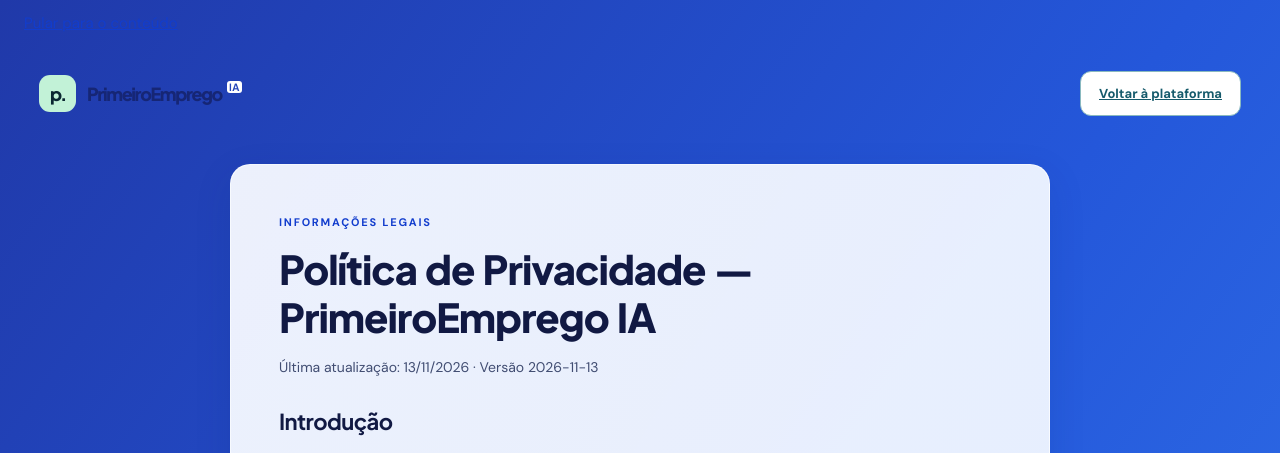
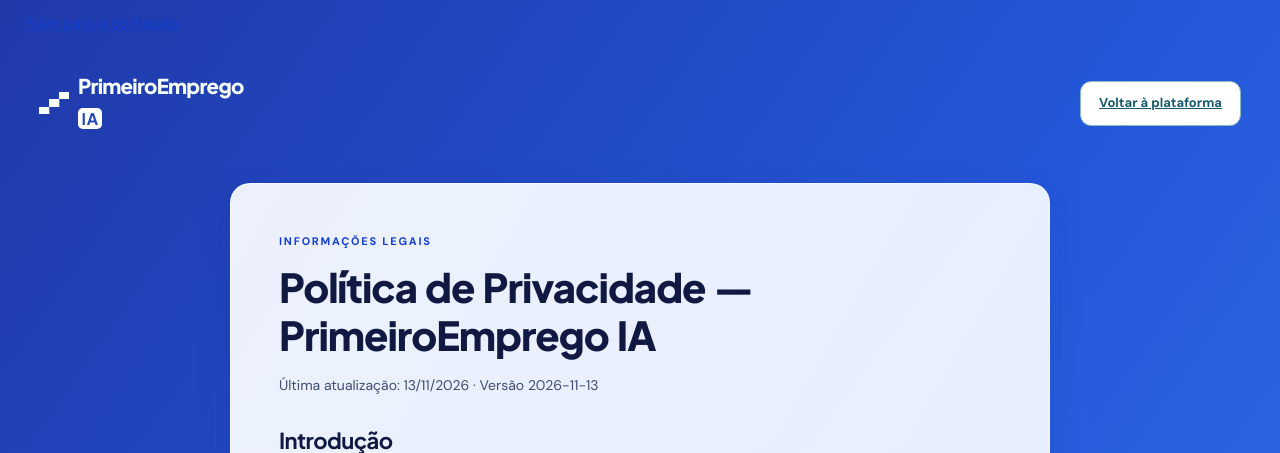
Before and after one commit to Felipe072008/Projeto-Primeiro-Emprego-IA, a Flask app: page /politica-de-privacidade in a window 1280 px wide. Shown: the top 453 px of the page. Run offline with Flask 3, Linux system fonts and the light colour scheme.

Commit message:
Política e Privacidade

```diff
--- a/static/azul_royal.css
+++ b/static/azul_royal.css
@@ -23,8 +23,8 @@ body:has(.auth-view:not(.hidden)) {
 .auth-intro { display: flex; flex-direction: column; align-items: flex-start; color: white; }
 .auth-intro::before, .auth-intro::after { display: none; }
 .auth-intro .brand { gap: .42em; font-size: clamp(1.25rem, 1.65vw, 1.55rem); letter-spacing: -.035em; }
-.auth-intro .steps-mark { flex: 0 0 1.48em; height: 1.12em; }
-.auth-intro .brand b { margin: 0; font-size: .78em; vertical-align: .06em; }
+:is(.auth-intro, .legal-header) .steps-mark { flex: 0 0 1.48em; height: 1.12em; }
+:is(.auth-intro, .legal-header) .brand b { margin: 0; font-size: .78em; vertical-align: .06em; }
 .intro-copy { margin: clamp(18px, 3vh, 28px) 0 12px; }
 .intro-copy h1 {
   margin: 0;
@@ -131,7 +131,7 @@ summary {cursor:pointer;color:var(--blue);padding-block:8px;}
 .sidebar .brand {margin:0 auto 0 0;font-size:clamp(1rem,1.5vw,1.25rem);}
 .sidebar .nav {display:flex;flex-direction:row;align-items:center;gap:clamp(2px,1vw,16px);}
 .sidebar .nav-link {width:auto;white-space:nowrap;color:white;background:transparent;border-radius:0;}
-.sidebar .nav-link.active {box-shadow:inset 0 -3px white;}
+.sidebar .nav-link.active {border-radius:16px;box-shadow:inset 0 -3px white;}
 .sidebar .nav-link span {display:none;}
 .app-shell:not(.hidden) {display:grid;grid-template-columns:minmax(0,1fr);grid-template-rows:auto 1fr;align-content:start;}
 .sidebar,.topbar {grid-area:1 / 1;}
--- a/static/privacidade.css
+++ b/static/privacidade.css
@@ -27,7 +27,9 @@
 }
 .site-footer a:focus-visible { outline-color: currentColor; }
 .legal-content a,.cookie-banner a,.cookie-dialog a { color:var(--blue); text-decoration:underline; text-underline-offset:3px; overflow-wrap:anywhere; }
-.legal-header { max-width:1250px; margin:auto; padding:24px; display:flex; align-items:center; justify-content:space-between; gap:20px; }
+.legal-header { max-width:1250px; margin:auto; padding:clamp(16px, 3vw, 24px); display:flex; flex-wrap:wrap; align-items:center; justify-content:space-between; gap:12px 20px; }
+.legal-header .brand { gap:.42em; font-size:clamp(1.125rem, 1.6vw, 1.375rem); letter-spacing:-.035em; }
+.legal-header .brand:focus-visible { outline-color:currentColor; }
 .legal-content { width:min(100% - 40px,820px); margin:24px auto 56px; padding:clamp(24px,5vw,48px); background:var(--paper); border:1px solid var(--line); border-radius:var(--radius); box-shadow:var(--shadow); line-height:1.75; }
 .legal-content h1 { font-size:clamp(27px,4vw,40px); line-height:1.2; }
 .legal-content h2 { margin-top:28px; font-size:22px; line-height:1.3; }
@@ -59,7 +61,7 @@
 .cookie-choice input { width:19px; height:19px; flex:none; accent-color:var(--blue); }
 .cookie-close { position:absolute; right:16px; top:12px; width:44px; height:44px; border:0; border-radius:10px; background:var(--blue-pale); color:var(--ink); font-size:28px; }
 .noscript-privacy { padding:18px; }
-@media(max-width:620px) { .legal-header { align-items:flex-start; flex-wrap:wrap; } .legal-header .button { font-size:13px; } .legal-content { width:calc(100% - 24px); padding:22px 18px; } .cookie-banner { left:10px; right:10px; bottom:10px; padding:18px; max-height:calc(100dvh - 24px); overflow:auto; } .cookie-actions { gap:8px; margin-top:12px; } .cookie-actions .button { flex:1 1 100%; padding:10px 12px; } .cookie-dialog { padding:24px 18px; } .legal-table { font-size:12px; } .legal-table th,.legal-table td { padding:8px; } }
+@media(max-width:620px) { .legal-header .button { font-size:13px; } .legal-content { width:calc(100% - 24px); padding:22px 18px; } .cookie-banner { left:10px; right:10px; bottom:10px; padding:18px; max-height:calc(100dvh - 24px); overflow:auto; } .cookie-actions { gap:8px; margin-top:12px; } .cookie-actions .button { flex:1 1 100%; padding:10px 12px; } .cookie-dialog { padding:24px 18px; } .legal-table { font-size:12px; } .legal-table th,.legal-table td { padding:8px; } }
 
 .form-stack .terms-choice { flex-direction:row; }
 
--- a/templates/base_legal.html
+++ b/templates/base_legal.html
@@ -5,7 +5,12 @@
 <link rel="stylesheet" href="{{ url_for('static', filename='azul_royal.css') }}" />
 </head>
 <body class="legal-page"><a class="legal-skip" href="#legal-content">Pular para o conteúdo</a>
-  <header class="legal-header"><a class="brand" href="{{ url_for('home') }}"><span class="brand-mark">p.</span><span>PrimeiroEmprego <b>IA</b></span></a><a class="button button--outline" href="{{ url_for('home') }}">Voltar à plataforma</a></header>
+  <header class="legal-header">
+    <a class="brand brand--light" href="{{ url_for('home') }}" aria-label="Página inicial PrimeiroEmprego IA">
+      {% include 'parciais/marca.html' %}
+    </a>
+    <a class="button button--outline" href="{{ url_for('home') }}">Voltar à plataforma</a>
+  </header>
   <main id="legal-content" class="legal-content" tabindex="-1">{% block content %}{% endblock %}</main>
   {% include 'parciais/rodape.html' %}{% include 'parciais/cookies.html' %}
   <script src="{{ url_for('static', filename='preferencias_cookies.js') }}" data-cookie-version="{{ privacy_version }}" data-cookie-days="{{ cookie_days }}"></script>
--- a/templates/pagina_principal.html
+++ b/templates/pagina_principal.html
@@ -24,7 +24,7 @@
     <main id="auth-view" class="auth-view" data-section-group="login">
       <section class="auth-intro" data-section-key="login.intro">
         <a class="brand brand--light" href="#" aria-label="Página inicial PrimeiroEmprego IA">
-          <span class="steps-mark" aria-hidden="true"></span><span>PrimeiroEmprego <b>IA</b></span>
+          {% include 'parciais/marca.html' %}
         </a>
         <div class="login-composition">
           <div data-canvas="glass" aria-hidden="true"></div>
@@ -84,7 +84,7 @@
     <div id="app-view" class="app-shell hidden">
       <a class="skip-link" href="#main-content">Pular para o conteúdo</a><aside class="sidebar" id="main-sidebar">
         <a class="brand" id="app-brand" href="#dashboard" aria-label="PrimeiroEmprego IA — ir para Visão geral">
-          <span class="steps-mark" aria-hidden="true"></span><span>PrimeiroEmprego <b>IA</b></span>
+          {% include 'parciais/marca.html' %}
         </a>
         <nav class="nav" aria-label="Menu principal">
           <button class="nav-link active" data-route="dashboard"><span>⌂</span> Visão geral</button>
--- /dev/null
+++ b/templates/parciais/marca.html
@@ -0,0 +1 @@
+<span class="steps-mark" aria-hidden="true"></span><span>PrimeiroEmprego <b>IA</b></span>
```
